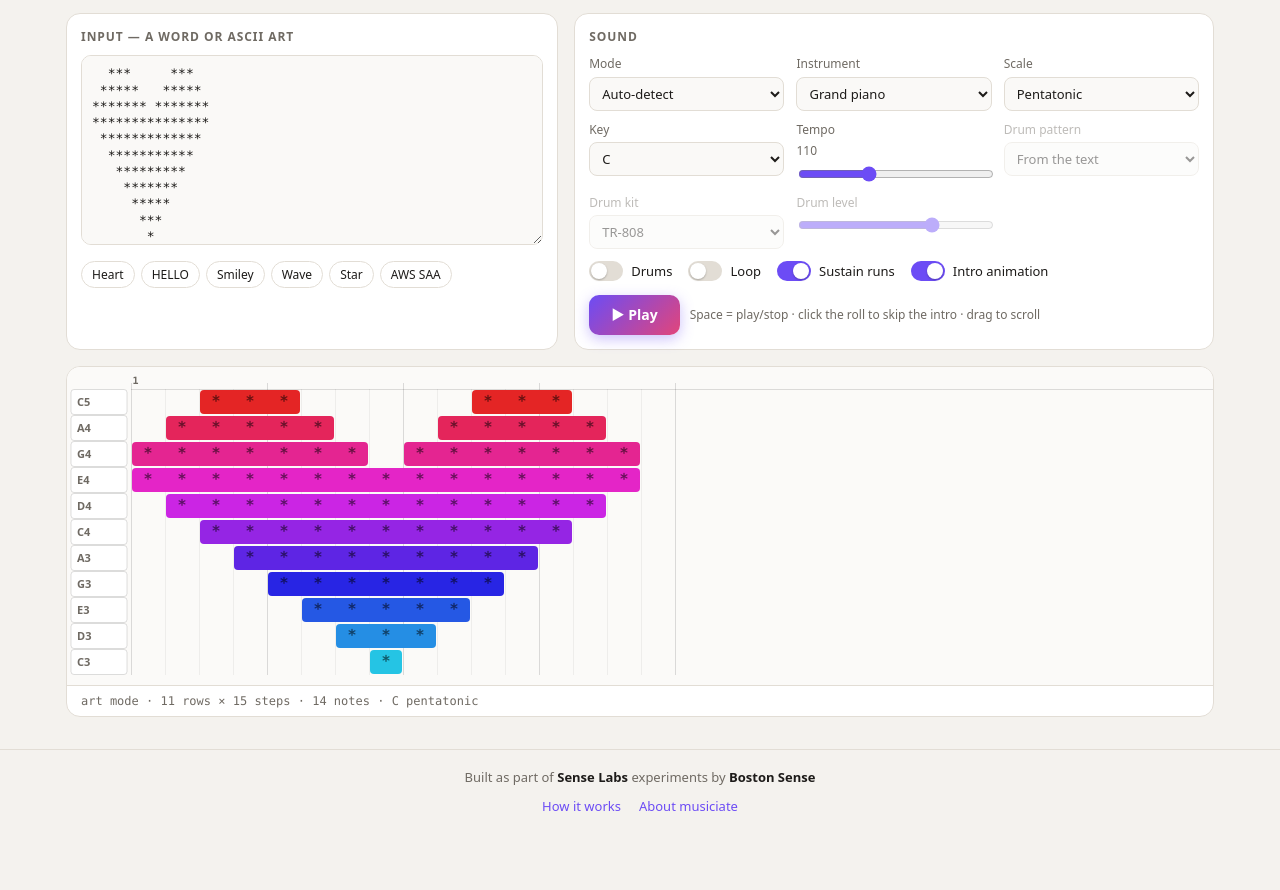
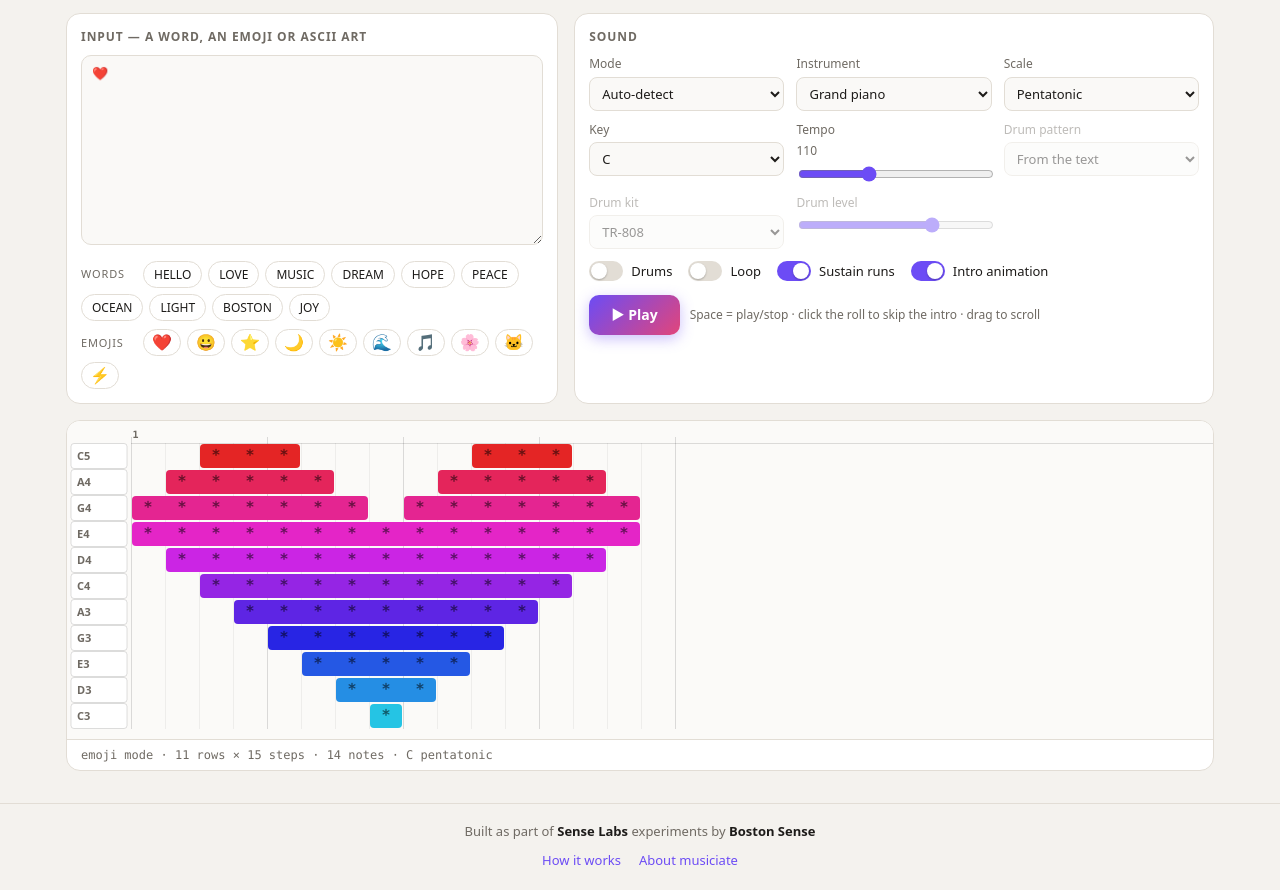
Before and after one commit to arcsphere/musicroll, a plain HTML site: page index.html in a window 1280 px wide. Shown: the part 59-949 px from the top of the page. Before the commit the page ends 895 px from the top, so only its background shows below. Drawn offline with Linux system fonts and the light colour scheme.

Commit message:
Replace presets with 10 words and 10 emoji shapes

```diff
--- a/app.js
+++ b/app.js
@@ -21,8 +21,12 @@ const clamp = (v, lo, hi) => Math.max(lo, Math.min(hi, v));
 
 // ---------------------------------------------------------------- presets
 
-const PRESETS = {
-  Heart: [
+const WORDS = ["HELLO", "LOVE", "MUSIC", "DREAM", "HOPE", "PEACE", "OCEAN", "LIGHT", "BOSTON", "JOY"];
+
+// Hand-drawn shapes for emojis. Typing one of these emojis (or several) plays its shape.
+const art = (...lines) => lines.join("\n");
+const EMOJI_ART = {
+  "❤": art(
     "  ***     ***",
     " *****   *****",
     "******* *******",
@@ -33,36 +37,124 @@ const PRESETS = {
     "    *******",
     "     *****",
     "      ***",
-    "       *",
-  ].join("\n"),
-  HELLO: "HELLO",
-  Smiley: [
-    "    .-\"\"\"\"\"-.",
-    "  .'  o   o  '.",
-    " /             \\",
-    "|   \\       /   |",
-    " \\   '-...-'   /",
-    "  '.         .'",
-    "    '-.....-'",
-  ].join("\n"),
-  Wave: [
+    "       *"),
+  "😀": art(
+    "     ******",
+    "   **      **",
+    "  *          *",
+    " *   **  **   *",
+    " *            *",
+    " *  *      *  *",
+    "  *  ******  *",
+    "   **      **",
+    "     ******"),
+  "⭐": art(
+    "        *",
+    "       ***",
+    "      *****",
+    "*****************",
+    "  *************",
+    "    *********",
+    "   ***********",
+    "  ****     ****",
+    " **           **"),
+  "🌙": art(
+    "      *****",
+    "    ***",
+    "   **",
+    "  **",
+    "  **",
+    "  **",
+    "   **",
+    "    ***",
+    "      *****"),
+  "☀": art(
+    "  *     *     *",
+    "    *   *   *",
+    "      *****",
+    "*  * ******* *  *",
+    "     *******",
+    "*  * ******* *  *",
+    "      *****",
+    "    *   *   *",
+    "  *     *     *"),
+  "🌊": art(
     "      **                **",
     "    **  **            **  **",
     "  **      **        **      **",
     "**          **    **          **",
-    "              ****",
-  ].join("\n"),
-  Star: [
-    "        *",
-    "       ***",
-    "  *************",
-    "    *********",
-    "     *******",
-    "    ***   ***",
-    "   **       **",
-  ].join("\n"),
-  "AWS SAA": "AWS SAA",
+    "              ****"),
+  "🎵": art(
+    "     ***********",
+    "     **********",
+    "     *        *",
+    "     *        *",
+    "     *        *",
+    "  ****     ****",
+    " *****    *****",
+    "  ***      ***"),
+  "🌸": art(
+    "    **   **",
+    "   **** ****",
+    "    *******",
+    " ****  *  ****",
+    "    *******",
+    "   **** ****",
+    "    **   **",
+    "       *",
+    "     * * *",
+    "       *"),
+  "🐱": art(
+    " *          *",
+    " **        **",
+    " * ******** *",
+    " *          *",
+    "*   **  **   *",
+    "*     **     *",
+    "*   * ** *   *",
+    " *          *",
+    "  **********"),
+  "⚡": art(
+    "      ****",
+    "     ****",
+    "    ****",
+    "   ****",
+    "  ********",
+    "     ****",
+    "    ***",
+    "   **",
+    "  *"),
 };
+const EMOJIS = Object.keys(EMOJI_ART);
+
+// If the text is only known emojis (and spaces), return them in order.
+const segmenter = typeof Intl !== "undefined" && Intl.Segmenter ? new Intl.Segmenter() : null;
+function emojiSequence(text) {
+  const parts = segmenter ? [...segmenter.segment(text)].map((x) => x.segment) : [...text];
+  const seq = [];
+  for (const part of parts) {
+    if (!part.trim()) continue;
+    const key = part.replace(/️/g, "");
+    if (!EMOJI_ART[key]) return null;
+    seq.push(key);
+  }
+  return seq.length ? seq : null;
+}
+
+// Place several art grids side by side, bottom-aligned, with a gap between them.
+function joinGrids(grids, gap = 3) {
+  const H = Math.max(...grids.map((gr) => gr.length));
+  const rows = Array.from({ length: H }, () => []);
+  grids.forEach((gr, i) => {
+    const w = gr[0]?.length ?? 0;
+    const pad = H - gr.length;
+    for (let r = 0; r < H; r++) {
+      if (i > 0) rows[r].push(...Array(gap).fill(null));
+      rows[r].push(...(r < pad ? Array(w).fill(null) : gr[r - pad]));
+    }
+  });
+  return rows.map((r) => r.slice(0, MAX_COLS));
+}
 
 // ---------------------------------------------------------------- 5x7 pixel font
 
@@ -133,8 +225,10 @@ const BLACK = new Set([1, 3, 6, 8, 10]);
 
 function buildSong() {
   const text = els.text.value;
-  const mode = els.mode.value === "auto" ? detectMode(text) : els.mode.value;
-  const grid = mode === "word" ? wordGrid(text) : artGrid(text);
+  const emojis = els.mode.value !== "word" ? emojiSequence(text) : null;
+  const mode = emojis ? "emoji" : els.mode.value === "auto" ? detectMode(text) : els.mode.value;
+  const grid = emojis ? joinGrids(emojis.map((e) => artGrid(EMOJI_ART[e])))
+    : mode === "word" ? wordGrid(text) : artGrid(text);
   const R = grid.length;
   const C = R ? grid[0].length : 0;
 
@@ -946,16 +1040,27 @@ function refresh() {
     : "empty";
 }
 
-for (const [name, text] of Object.entries(PRESETS)) {
-  const b = document.createElement("button");
-  b.type = "button";
-  b.className = "chip";
-  b.textContent = name;
-  b.addEventListener("click", () => { els.text.value = text; refresh(); });
-  els.presets.append(b);
+function presetRow(label, items, cls) {
+  const row = document.createElement("div");
+  row.className = "preset-row";
+  const tag = document.createElement("span");
+  tag.className = "preset-label";
+  tag.textContent = label;
+  row.append(tag);
+  for (const text of items) {
+    const b = document.createElement("button");
+    b.type = "button";
+    b.className = "chip " + cls;
+    b.textContent = text;
+    b.addEventListener("click", () => { els.text.value = text; refresh(); });
+    row.append(b);
+  }
+  els.presets.append(row);
 }
+presetRow("Words", WORDS, "");
+presetRow("Emojis", EMOJIS.map((e) => (/[❤☀]/.test(e) ? e + "\uFE0F" : e)), "emoji");
 
-els.text.value = PRESETS.Heart;
+els.text.value = "❤️";
 for (const el of [els.text, els.mode, els.scale, els.root, els.sustain]) el.addEventListener("input", refresh);
 els.bpm.addEventListener("input", () => { els.bpmOut.textContent = els.bpm.value; });
 els.drums.addEventListener("change", () => {
--- a/index.html
+++ b/index.html
@@ -157,7 +157,10 @@
     white-space: pre; overflow: auto;
   }
   textarea:focus, select:focus, input:focus-visible, button:focus-visible { outline: 2px solid var(--accent); outline-offset: 1px; }
-  .presets { display: flex; flex-wrap: wrap; gap: 6px; margin-top: 10px; }
+  .presets { display: flex; flex-direction: column; gap: 8px; margin-top: 10px; }
+  .preset-row { display: flex; flex-wrap: wrap; align-items: center; gap: 6px; }
+  .preset-label { font-size: 11px; text-transform: uppercase; letter-spacing: .08em; color: var(--muted); width: 56px; flex: none; }
+  .chip.emoji { font-size: 16px; padding: 2px 8px; line-height: 1.3; }
   .chip {
     font: inherit; font-size: 12px; padding: 4px 10px; border-radius: 999px; cursor: pointer;
     background: transparent; color: var(--text); border: 1px solid var(--border);
@@ -223,7 +226,7 @@
 
   <div class="grid">
     <section class="card">
-      <h2>Input — a word or ASCII art</h2>
+      <h2>Input — a word, an emoji or ASCII art</h2>
       <textarea id="text" spellcheck="false" aria-label="Text or ASCII art to play"></textarea>
       <div class="presets" id="presets"></div>
     </section>
@@ -332,8 +335,8 @@
   <button class="close" type="button" aria-label="Close" data-close>×</button>
   <h2 id="howTitle">How it works</h2>
   <ol>
-    <li><strong>Write something.</strong> Type a word, or paste ASCII art.</li>
-    <li><strong>It becomes a grid.</strong> A word is first drawn in a small 5×7 pixel font. With ASCII art, every character that isn't a space becomes a cell.</li>
+    <li><strong>Write something.</strong> Type a word, pick an emoji, or paste ASCII art.</li>
+    <li><strong>It becomes a grid.</strong> A word is first drawn in a small 5×7 pixel font, and each emoji has its own hand-drawn shape. With ASCII art, every character that isn't a space becomes a cell.</li>
     <li><strong>Rows are pitch, columns are time.</strong> The top line is the highest note. Each column is one step, a 16th note. Characters side by side join into one held note when <em>Sustain runs</em> is on.</li>
     <li><strong>Rows follow a scale.</strong> Pentatonic is the default, so any shape sounds musical. Try major, minor, blues or chromatic, and pick a key.</li>
     <li><strong>Press Play.</strong> The letters fall into place, the notes form, a 1-2-3-4 count-in plays, and the roll is performed on the instrument you chose.</li>
```
